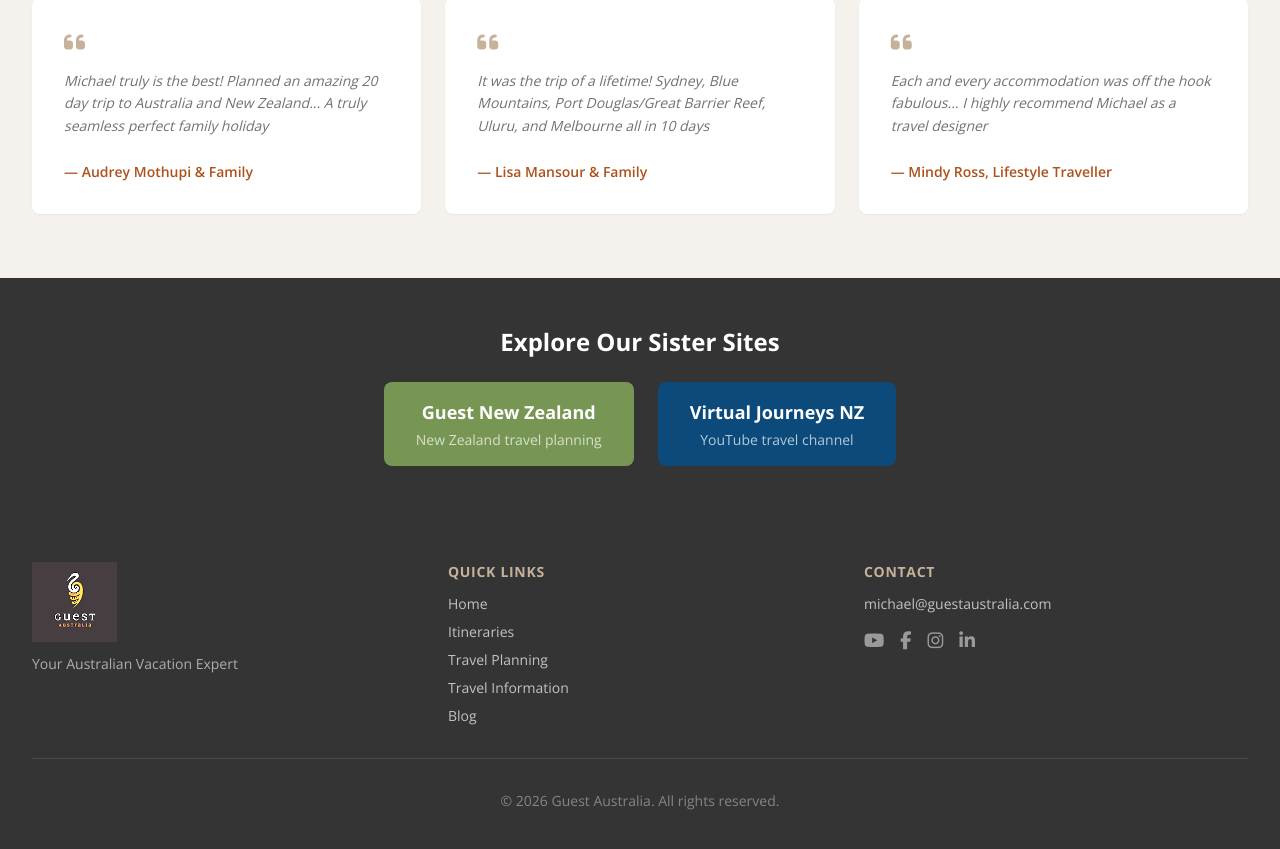
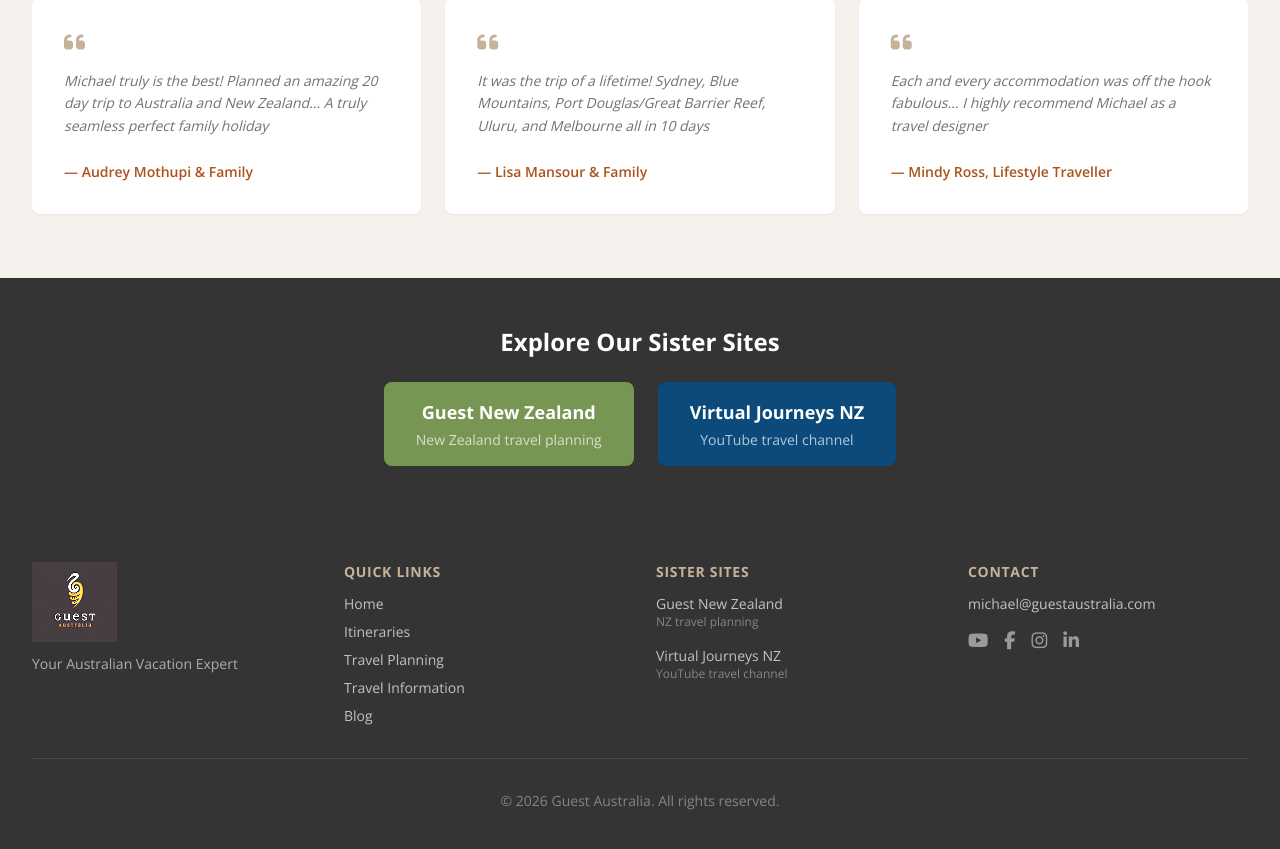
Before and after one commit to vrjourneysnz-art/guest-australia, a Next.js app: page / in a window 1280 px wide. Shown: the part 1706-2555 px from the top of the page. Built offline with nearby package versions, Linux system fonts and the light colour scheme.

Commit message:
Footer: add Sister Sites column linking to Guest NZ + Virtual Journeys NZ

```diff
--- a/src/components/Footer.tsx
+++ b/src/components/Footer.tsx
@@ -5,7 +5,7 @@
   return (
     <footer className="bg-dark text-white">
       <div className="max-w-7xl mx-auto px-4 sm:px-6 lg:px-8 py-12">
-        <div className="grid grid-cols-1 md:grid-cols-3 gap-8">
+        <div className="grid grid-cols-1 md:grid-cols-4 gap-8">
           {/* Brand */}
           <div>
             <Image
@@ -27,6 +27,25 @@
               <li><Link href="/travel-planning" className="hover:text-sand transition-colors">Travel Planning</Link></li>
               <li><Link href="/travel-information" className="hover:text-sand transition-colors">Travel Information</Link></li>
               <li><Link href="/australia-travel-blogs" className="hover:text-sand transition-colors">Blog</Link></li>
+            </ul>
+          </div>
+
+          {/* Sister Sites */}
+          <div>
+            <h4 className="font-bold mb-3 text-sand text-sm uppercase tracking-wider">Sister Sites</h4>
+            <ul className="space-y-2 text-sm text-white/70">
+              <li>
+                <a href="https://guestnewzealand.com" target="_blank" rel="noopener noreferrer" className="hover:text-sand transition-colors">
+                  Guest New Zealand
+                </a>
+                <p className="text-xs text-white/40">NZ travel planning</p>
+              </li>
+              <li className="pt-2">
+                <a href="https://virtualjourneys.co.nz" target="_blank" rel="noopener noreferrer" className="hover:text-sand transition-colors">
+                  Virtual Journeys NZ
+                </a>
+                <p className="text-xs text-white/40">YouTube travel channel</p>
+              </li>
             </ul>
           </div>
 
```
